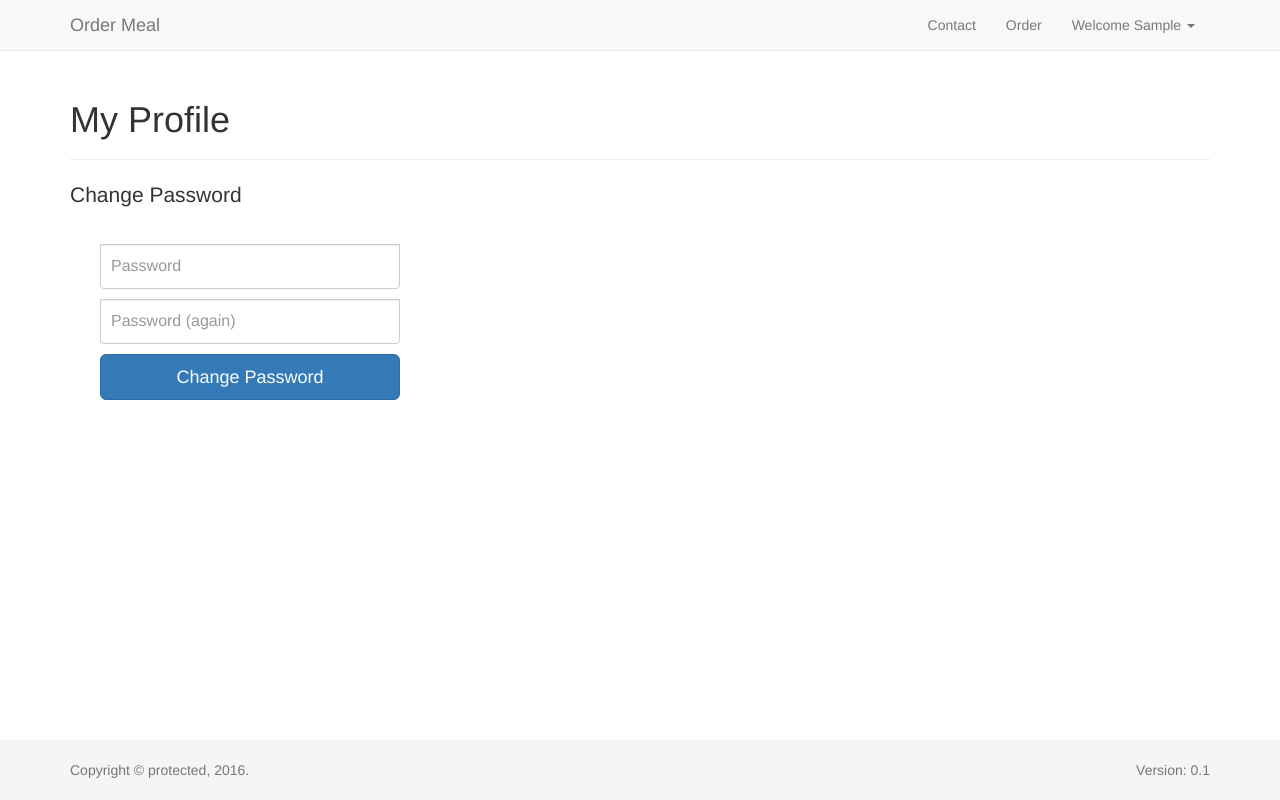
After one commit to pykhan/ordermeal, a Django app: page /profile in a window 1280 px wide. The commit adds this page. Run offline with Django 3.2, Linux system fonts and the light colour scheme; the visitor is signed in with stand-in values (Sample User, id 1); parts of the project's set-up code (start-up, migrations or seed data) failed here and were passed over; some libraries are stand-ins or nearby versions.

Commit message:
change password added in profile.

```diff
--- a/web/forms.py
+++ b/web/forms.py
@@ -53,3 +53,8 @@ class ParentProfileForm(forms.ModelForm):
     class Meta:
         model = ParentProfile
         exclude = ('user', 'is_membership_paid', )
+
+
+class ChangePasswordForm(forms.Form):
+    password = forms.CharField(min_length=8, strip=False, widget=forms.PasswordInput())
+    password_again = forms.CharField(min_length=8, strip=False, widget=forms.PasswordInput())
--- /dev/null
+++ b/web/static/web/site.css
@@ -0,0 +1,47 @@
+.form-signin {
+    max-width: 330px;
+    padding: 15px;
+    margin: 0 auto;
+}
+.form-signin .form-signin-heading,
+.form-signin .checkbox {
+    margin-bottom: 10px;
+}
+.form-signin .checkbox {
+    font-weight: normal;
+}
+.form-signin .form-control {
+    position: relative;
+    height: auto;
+    -webkit-box-sizing: border-box;
+        -moz-box-sizing: border-box;
+            box-sizing: border-box;
+    padding: 10px;
+    font-size: 16px;
+}
+.form-signin .form-control:focus {
+    z-index: 2;
+}
+.form-signin input[type="email"] {
+    margin-bottom: -1px;
+    border-bottom-right-radius: 0;
+    border-bottom-left-radius: 0;
+}
+.form-signin input[type="password"] {
+    margin-bottom: 10px;
+    border-top-left-radius: 0;
+    border-top-right-radius: 0;
+}
+
+.product{
+    padding-left: 10px;
+    padding-right: 10px;
+    padding-bottom: 15px;
+    padding-top: 15px;
+    border: 1px solid lightgray;
+    box-sizing: border-box;
+}
+.product-price{
+    color: gray;
+    font-size: small;
+}
--- a/web/templates/web/base.html
+++ b/web/templates/web/base.html
@@ -31,19 +31,8 @@
     <script src="https://oss.maxcdn.com/html5shiv/3.7.3/html5shiv.min.js"></script>
     <script src="https://oss.maxcdn.com/respond/1.4.2/respond.min.js"></script>
     <![endif]-->
+    <link href="{% static 'web/site.css' %}" rel="stylesheet">
     <style>
-        .product{
-            padding-left: 10px;
-            padding-right: 10px;
-            padding-bottom: 15px;
-            padding-top: 15px;
-            border: 1px solid lightgray;
-            box-sizing: border-box;
-        }
-        .product-price{
-            color: gray;
-            font-size: small;
-        }
         {% block style %}{% endblock %}
     </style>
 </head>
@@ -71,12 +60,12 @@
                         Welcome {% firstof user.first_name 'back' %} <span class="caret"></span>
                     </a>
                     <ul class="dropdown-menu">
+                        <li><a href="{% url 'ol:profile' %}">My Profile</a></li>
+                        {% if user.is_staff %}
+                            <li><a href="{% url 'admin:index' %}">Admin</a></li>
+                            <li role="separator" class="divider"></li>
+                        {% endif %}
                         <li><a href="{% url 'ol:logout' %}">Log out</a></li>
-                        <li>
-                            {% if user.is_staff %}
-                                <a href="{% url 'admin:index' %}">Admin</a>
-                            {% endif %}
-                        </li>
                     </ul>
                 </li>
             {% else %}
--- /dev/null
+++ b/web/templates/web/profile.html
@@ -0,0 +1,32 @@
+{% extends 'web/base.html' %}
+{% load widget_tweaks %}
+
+{% block page_body %}
+<div class="row">
+    <div class="col-xs-12 col-sm-6 col-md-4 col-lg-4">
+        <div class="lead">Change Password</div>
+        <div id="password_change">
+            <form class="form-horizontal form-signin" action="{% url 'ol:profile' %}" method="post">
+                {% csrf_token %}
+                <div class="control-group">
+                    <label class="sr-only" for="id_password">Password</label>
+                    <div class="controls">
+                        {{ change_password_form.password|attr:"placeholder:Password"|attr:"class:form-control" }}
+                    </div>
+                </div>
+                <div class="control-group">
+                    <label class="sr-only" for="id_password_again">Password (again)</label>
+                    <div class="controls">
+                        {{ change_password_form.password_again|attr:"placeholder:Password (again)"|attr:"class:form-control" }}
+                    </div>
+                </div>
+                <div class="control-group">
+                    <div class="controls">
+                        <button class="btn btn-lg btn-primary btn-block" type="submit">Change Password</button>
+                    </div>
+                </div>
+            </form>
+        </div>
+    </div>
+</div>
+{% endblock %}
--- a/web/urls.py
+++ b/web/urls.py
@@ -2,7 +2,7 @@ from django.conf.urls import url
 
 from web.views import (LoginView, LogoutView, HomeView, ContactView,
     RegisterParentView, RegisterSuccessView, RegistrationView,
-    OrderView, OrderReviewView, RemoveFromCartView, PaymentView)
+    OrderView, OrderReviewView, RemoveFromCartView, PaymentView, ProfileView)
 from web import api
 
 
@@ -18,6 +18,7 @@ urlpatterns = [
     url(r'^logout$', LogoutView.as_view(), name='logout'),
 
     ## login required - class views
+    url(r'^profile$', ProfileView.as_view(), name='profile'),
     url(r'^order$', OrderView.as_view(), name='order'),
     url(r'^order-review$', OrderReviewView.as_view(), name='order-review'),
     url(r'^remove-from-cart/(?P<child_id>(\d+))/(?P<product_id>(\d+))/(?P<for_date>(\d{4}-\d{1,2}-\d{1,2}))$',
--- a/web/views.py
+++ b/web/views.py
@@ -8,12 +8,13 @@ from django.contrib.auth import authenticate, login, logout
 from django.contrib.auth.decorators import login_required
 from django.utils.decorators import method_decorator
 from django.views.generic import (FormView, TemplateView, RedirectView)
-from django.urls import reverse_lazy, reverse
-from django.http import HttpResponseRedirect, HttpResponse
+from django.urls import (reverse_lazy, reverse)
+from django.http import (HttpResponseRedirect, HttpResponse)
 from django.contrib.auth.forms import AuthenticationForm
+from django.contrib.auth.models import User
 
 from web.api import (get_all_products, get_all_children, get_cart_total)
-from web.forms import (DoctorForm, ChildForm,
+from web.forms import (DoctorForm, ChildForm, ChangePasswordForm,
                         UserForm, ParentProfileForm, LoginForm)
 from web.models import (Product, OrderConfirmationId, Order, Child, ParentProfile)
 
@@ -307,3 +308,23 @@ class PaymentConfirmationView(LoginRequiredMixin, TemplateView):
         context["page_header"] = "Payment Confirmation"
         context["confirmation_number"] = self.confirmation_number
         return context
+
+
+class ProfileView(LoginRequiredMixin, TemplateView):
+    template_name = 'web/profile.html'
+
+    def get_context_data(self, **kwargs):
+        context = super(ProfileView, self).get_context_data(**kwargs)
+        context["page_header"] = "My Profile"
+        context["change_password_form"] = ChangePasswordForm(prefix='ch_pwd')
+        return context
+
+    def post(self, request, *args, **kwargs):
+        change_password_form = ChangePasswordForm(request.POST, prefix='ch_pwd')
+        if change_password_form.is_valid():
+            user = User.objects.get(id=request.user.id)
+            user.set_password(change_password_form["password"].data)
+            user.save()
+        else:
+            raise Exception("Invalid password")
+        return super(ProfileView, self).get(request, *args, **kwargs)
```
Also changed, not shown: web/templates/web/login.html (+5 -39 lines).
